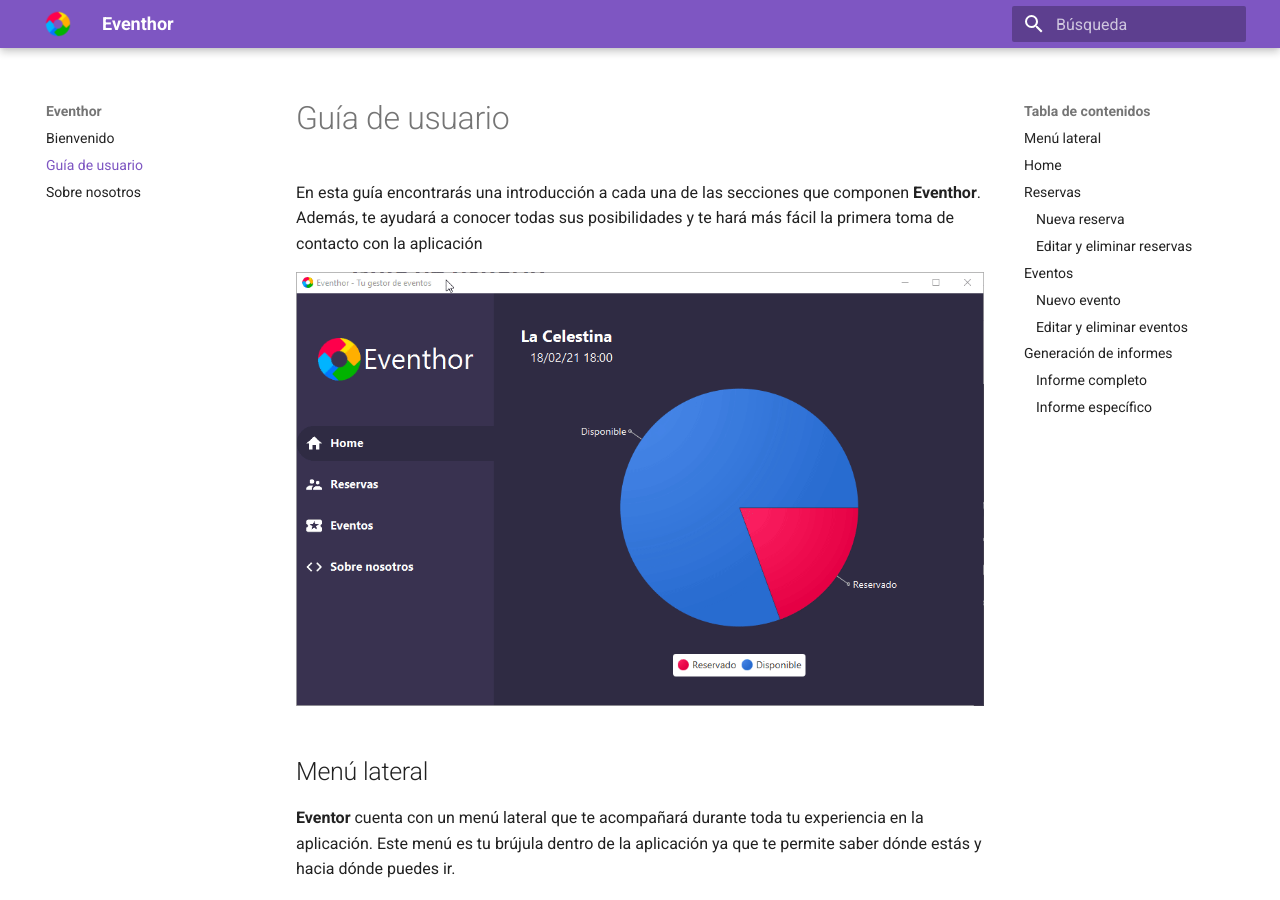
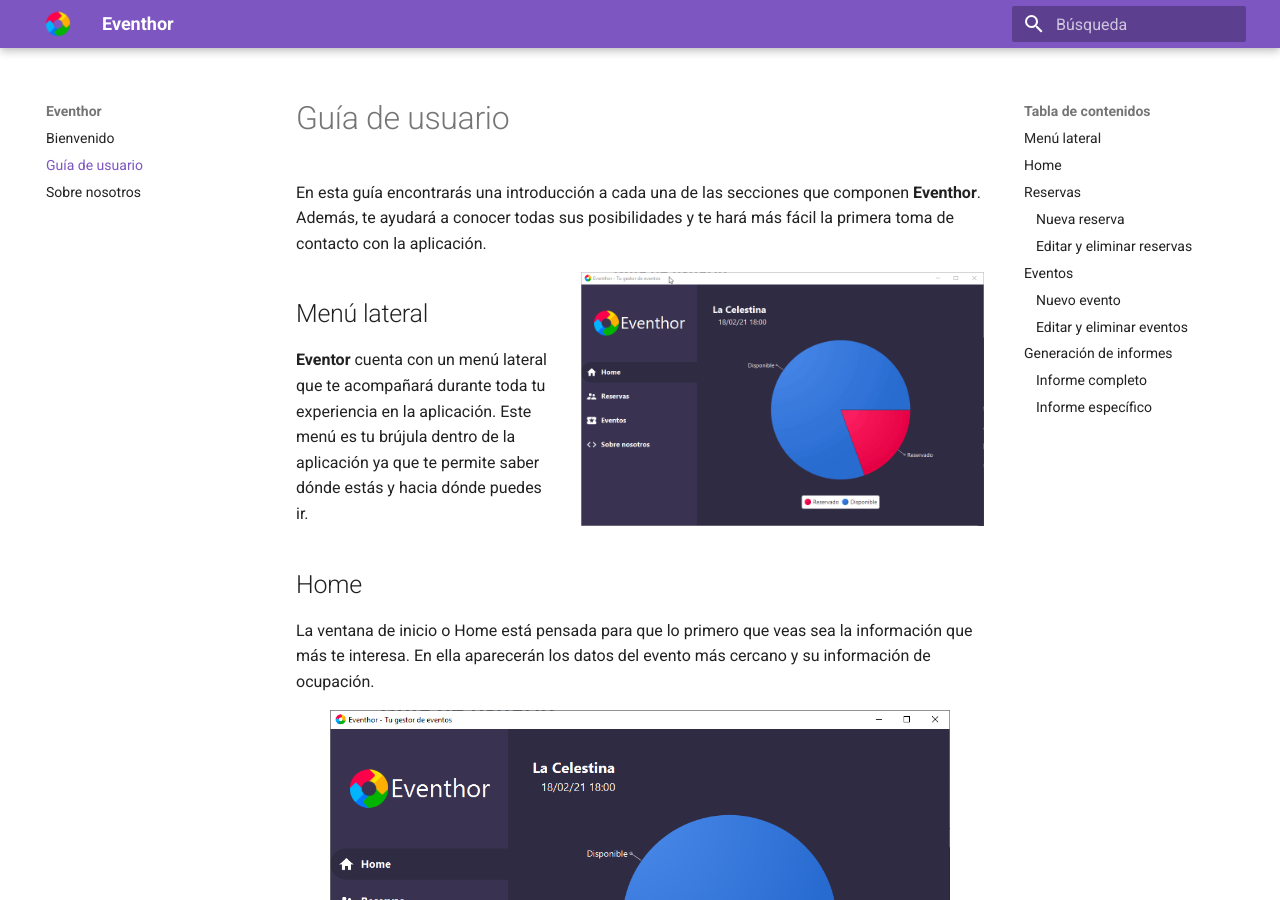
Before and after one commit to C-Domenech/Gestor-Eventos-User-Help, an MkDocs documentation site: the page built from docs/guide.md, in a window 1280 px wide and 900 px high. Built offline with MkDocs 1.6.1 and Material for MkDocs 9.7.7, drawn with Linux system fonts in a browser that asks for light colours.

Commit message:
Add files via upload

```diff
--- a/docs/guide.md
+++ b/docs/guide.md
@@ -2,9 +2,9 @@
 
 
 
-En esta guía encontrarás una introducción a cada una de las secciones que componen **Eventhor**. Además, te ayudará a conocer todas sus posibilidades y te hará más fácil la primera toma de contacto con la aplicación
+En esta guía encontrarás una introducción a cada una de las secciones que componen **Eventhor**. Además, te ayudará a conocer todas sus posibilidades y te hará más fácil la primera toma de contacto con la aplicación.
 
-![Imagen barra de navegación - Menú lateral](https://raw.githubusercontent.com/C-Domenech/Gestor-Eventos-User-Help/main/docs/assets/navegacion.gif)
+![Imagen barra de navegación - Menú lateral](https://raw.githubusercontent.com/C-Domenech/Gestor-Eventos-User-Help/main/docs/assets/navegacion.gif){: width=60% align=right style=" padding-left:10px"}
 
 
 
```
